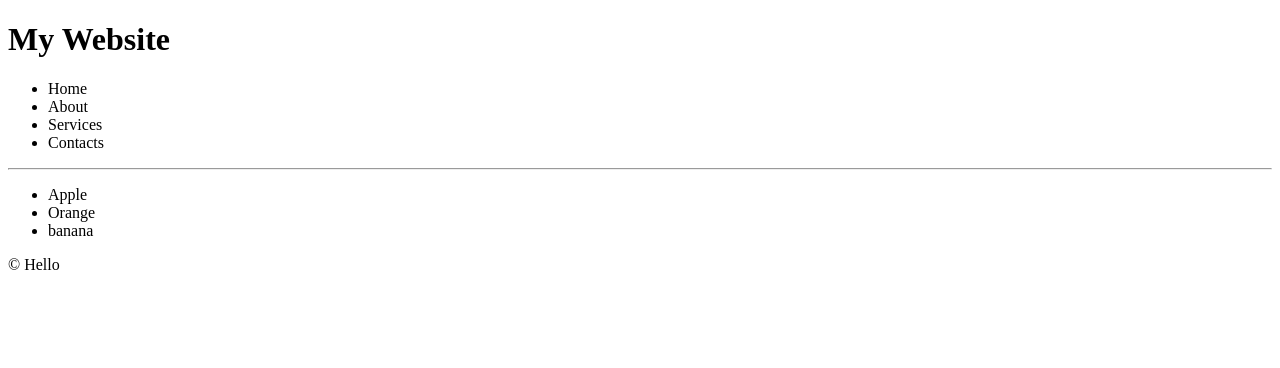
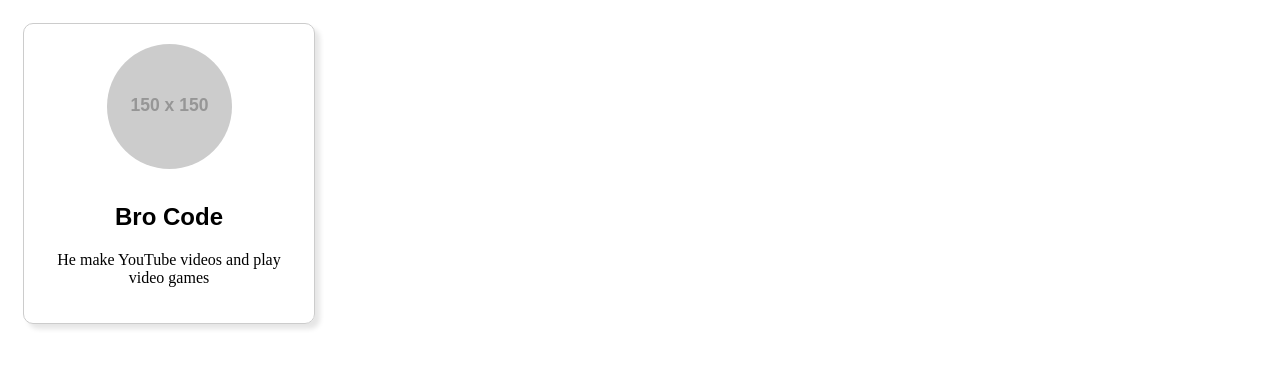
Before and after one commit to devyanshu-77/WebDev-Cohort3, a React app in the folder React/Basics/: page / in a window 1280 px wide. Shown: the top 368 px of the page. Built offline with nearby package versions, Linux system fonts and the light colour scheme; the HTML template or start-up script is replaced by a standard one.

Commit message:
Created a card component

```diff
--- a/React/Basics/src/App.jsx
+++ b/React/Basics/src/App.jsx
@@ -1,13 +1,10 @@
-import Food from "./Food";
-import Footer from "./Footer";
-import Header from "./Header";
+import "./index.css"
+import Card from "./Card";
 
 const App = () => {
     return (
         <>
-            <Header />
-            <Food />
-            <Footer />
+          <Card />
         </>
     );
 };
--- /dev/null
+++ b/React/Basics/src/Card.jsx
@@ -0,0 +1,10 @@
+function Card() {
+    return(
+        <div className="card">
+            <img className="card-image" src="http://placehold.co/150" alt="profile picture"></img>
+            <h2 className="card-heading">Bro Code</h2>
+            <p>He make YouTube videos and play video games</p>
+        </div>
+    );
+}
+export default Card;
--- a/React/Basics/src/Food.jsx
+++ /dev/null
@@ -1,15 +0,0 @@
-import React from 'react'
-
-const Food = () => {
-    const food1 = "Orange";
-    const food2 = "banana"
-  return (
-    <ul>
-        <li>Apple</li>
-        <li>{food1}</li>
-        <li>{food2}</li>
-    </ul>
-  )
-}
-
-export default Food
--- a/React/Basics/src/Footer.jsx
+++ /dev/null
@@ -1,9 +0,0 @@
-const Footer = () => {
-  return (
-    <footer>
-        <p>&copy; Hello </p>
-    </footer>
-  )
-}
-
-export default Footer
--- a/React/Basics/src/Header.jsx
+++ /dev/null
@@ -1,18 +0,0 @@
-import React from 'react'
-
-const Header = () => {
-  return (
-    <header>
-        <h1>My Website</h1>
-        <ul>
-            <li>Home</li>
-            <li>About</li>
-            <li>Services</li>
-            <li>Contacts</li>
-        </ul>
-        <hr />
-    </header>
-  )
-}
-
-export default Header
--- /dev/null
+++ b/React/Basics/src/index.css
@@ -0,0 +1,20 @@
+.card {
+    border: 1px solid hsl(0, 0%, 80%);
+    border-radius: 10px;
+    box-shadow: 5px 5px 5px hsla(0, 0%, 0%, 0.1);
+    padding: 20px;
+    margin: 15px;
+    max-width: 250px;
+    text-align: center;
+    display: inline-block;
+}
+.card-image {
+    border-radius: 50%;
+    height: auto;
+    max-width: 50%;
+    margin-bottom: 10px;
+}
+.card-heading {
+    font-weight: 600;
+    font-family: Arial, Helvetica, sans-serif;
+}
```
